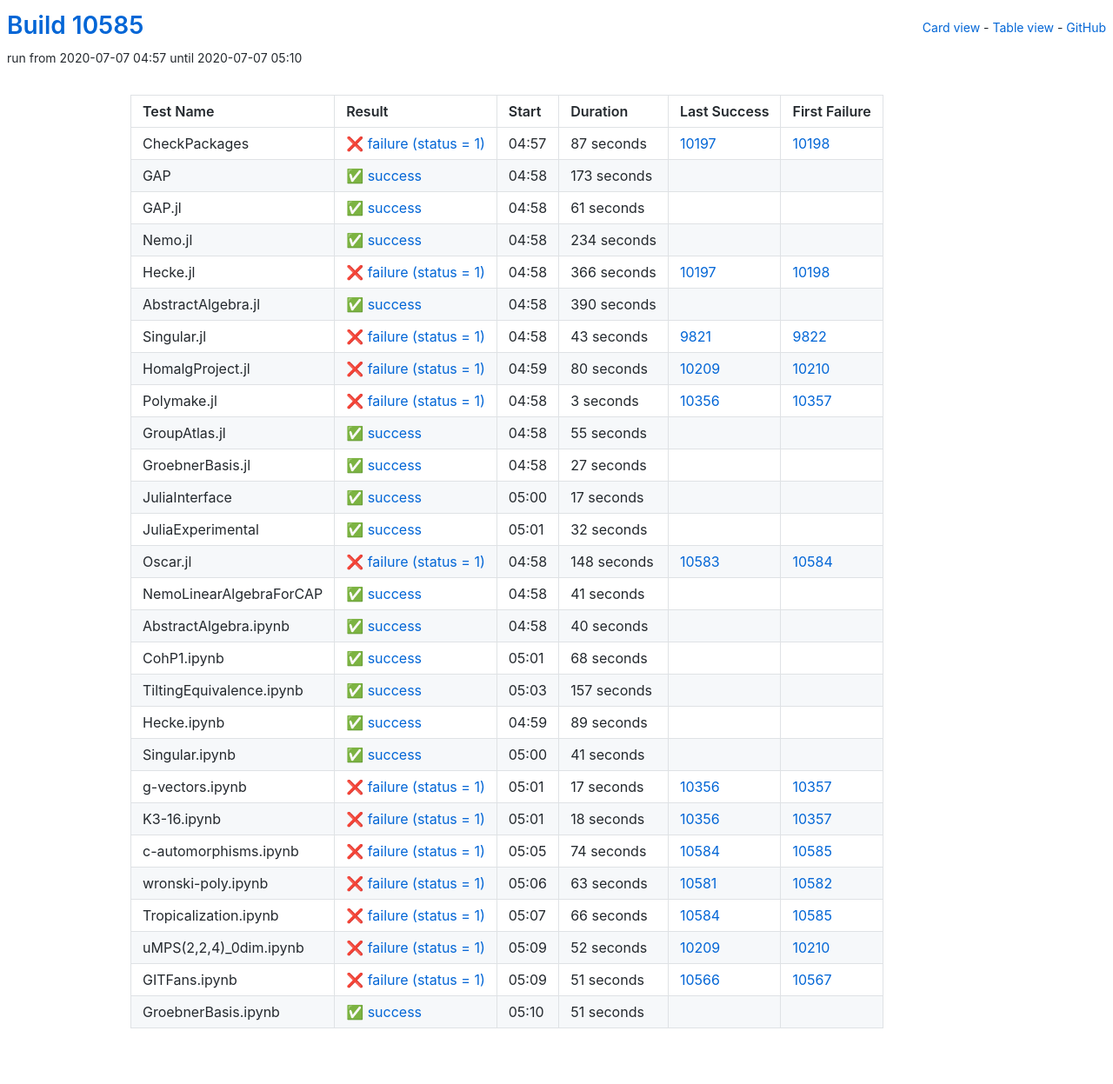
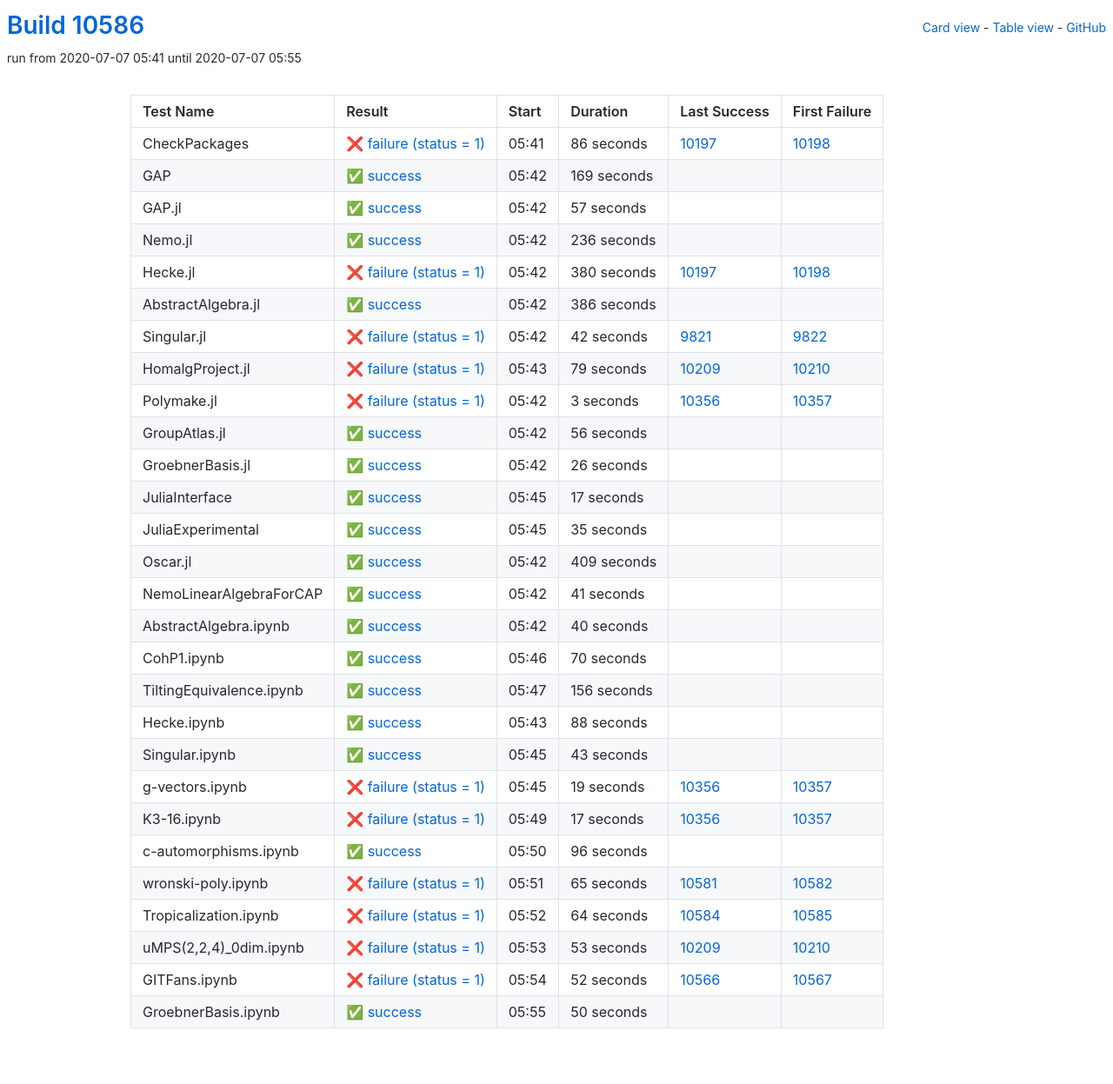
Before and after one commit to oscar-system/oscar-ci-status, a Jekyll site: the page built from table.html, in a window 1280 px wide. Shown: the whole page at 87% size. Built offline with Jekyll 4.4.1, drawn with Linux system fonts in a browser that asks for light colours.

Commit message:
Build #10586

```diff
--- a/_data/ci.yml
+++ b/_data/ci.yml
@@ -1,6 +1,6 @@
 ---
-build: 10585
-build_url: https://oscarci.mathematik.uni-kl.de/job/oscar/10585/
+build: 10586
+build_url: https://oscarci.mathematik.uni-kl.de/job/oscar/10586/
 job: oscar
 organization: oscar-system
 repo: oscar-ci-status
@@ -8,104 +8,104 @@
 tests:
 - name: CheckPackages
   id: checkpackages
-  log: https://oscarci.mathematik.uni-kl.de/job/oscar/10585/artifact/logs/build-10585/CheckPackages.log
-  start: 2020-07-07 04:57
+  log: https://oscarci.mathematik.uni-kl.de/job/oscar/10586/artifact/logs/build-10586/CheckPackages.log
+  start: 2020-07-07 05:41
   success: false
   exitcode: 1
   status: failure
-  duration: 87
+  duration: 86
   last_success: 10197
   last_success_url: https://oscarci.mathematik.uni-kl.de/job/oscar/10197/
   first_failure: 10198
   first_failure_url: https://oscarci.mathematik.uni-kl.de/job/oscar/10198/
 - name: GAP
   id: gap
-  log: https://oscarci.mathematik.uni-kl.de/job/oscar/10585/artifact/logs/build-10585/GAP.log
-  start: 2020-07-07 04:58
+  log: https://oscarci.mathematik.uni-kl.de/job/oscar/10586/artifact/logs/build-10586/GAP.log
+  start: 2020-07-07 05:42
   success: true
   exitcode: 0
   status: success
-  duration: 173
+  duration: 169
   last_success: false
   last_success_url:
   first_failure: false
   first_failure_url:
 - name: GAP.jl
   id: gap-jl
-  log: https://oscarci.mathematik.uni-kl.de/job/oscar/10585/artifact/logs/build-10585/GAP.jl.log
-  start: 2020-07-07 04:58
+  log: https://oscarci.mathematik.uni-kl.de/job/oscar/10586/artifact/logs/build-10586/GAP.jl.log
+  start: 2020-07-07 05:42
   success: true
   exitcode: 0
   status: success
-  duration: 61
+  duration: 57
   last_success: false
   last_success_url:
   first_failure: false
   first_failure_url:
 - name: Nemo.jl
   id: nemo-jl
-  log: https://oscarci.mathematik.uni-kl.de/job/oscar/10585/artifact/logs/build-10585/Nemo.jl.log
-  start: 2020-07-07 04:58
+  log: https://oscarci.mathematik.uni-kl.de/job/oscar/10586/artifact/logs/build-10586/Nemo.jl.log
+  start: 2020-07-07 05:42
   success: true
   exitcode: 0
   status: success
-  duration: 234
+  duration: 236
   last_success: false
   last_success_url:
   first_failure: false
   first_failure_url:
 - name: Hecke.jl
   id: hecke-jl
-  log: https://oscarci.mathematik.uni-kl.de/job/oscar/10585/artifact/logs/build-10585/Hecke.jl.log
-  start: 2020-07-07 04:58
+  log: https://oscarci.mathematik.uni-kl.de/job/oscar/10586/artifact/logs/build-10586/Hecke.jl.log
+  start: 2020-07-07 05:42
   success: false
   exitcode: 1
   status: failure
-  duration: 366
+  duration: 380
   last_success: 10197
   last_success_url: https://oscarci.mathematik.uni-kl.de/job/oscar/10197/
   first_failure: 10198
   first_failure_url: https://oscarci.mathematik.uni-kl.de/job/oscar/10198/
 - name: AbstractAlgebra.jl
   id: abstractalgebra-jl
-  log: https://oscarci.mathematik.uni-kl.de/job/oscar/10585/artifact/logs/build-10585/AbstractAlgebra.jl.log
-  start: 2020-07-07 04:58
+  log: https://oscarci.mathematik.uni-kl.de/job/oscar/10586/artifact/logs/build-10586/AbstractAlgebra.jl.log
+  start: 2020-07-07 05:42
   success: true
   exitcode: 0
   status: success
-  duration: 390
+  duration: 386
   last_success: false
   last_success_url:
   first_failure: false
   first_failure_url:
 - name: Singular.jl
   id: singular-jl
-  log: https://oscarci.mathematik.uni-kl.de/job/oscar/10585/artifact/logs/build-10585/Singular.jl.log
-  start: 2020-07-07 04:58
+  log: https://oscarci.mathematik.uni-kl.de/job/oscar/10586/artifact/logs/build-10586/Singular.jl.log
+  start: 2020-07-07 05:42
   success: false
   exitcode: 1
   status: failure
-  duration: 43
+  duration: 42
   last_success: 9821
   last_success_url: https://oscarci.mathematik.uni-kl.de/job/oscar/9821/
   first_failure: 9822
   first_failure_url: https://oscarci.mathematik.uni-kl.de/job/oscar/9822/
 - name: HomalgProject.jl
   id: homalgproject-jl
-  log: https://oscarci.mathematik.uni-kl.de/job/oscar/10585/artifact/logs/build-10585/HomalgProject.jl.log
-  start: 2020-07-07 04:59
+  log: https://oscarci.mathematik.uni-kl.de/job/oscar/10586/artifact/logs/build-10586/HomalgProject.jl.log
+  start: 2020-07-07 05:43
   success: false
   exitcode: 1
   status: failure
-  duration: 80
+  duration: 79
   last_success: 10209
   last_success_url: https://oscarci.mathematik.uni-kl.de/job/oscar/10209/
   first_failure: 10210
   first_failure_url: https://oscarci.mathematik.uni-kl.de/job/oscar/10210/
 - name: Polymake.jl
   id: polymake-jl
-  log: https://oscarci.mathematik.uni-kl.de/job/oscar/10585/artifact/logs/build-10585/Polymake.jl.log
-  start: 2020-07-07 04:58
+  log: https://oscarci.mathematik.uni-kl.de/job/oscar/10586/artifact/logs/build-10586/Polymake.jl.log
+  start: 2020-07-07 05:42
   success: false
   exitcode: 1
   status: failure
@@ -116,32 +116,32 @@
   first_failure_url: https://oscarci.mathematik.uni-kl.de/job/oscar/10357/
 - name: GroupAtlas.jl
   id: groupatlas-jl
-  log: https://oscarci.mathematik.uni-kl.de/job/oscar/10585/artifact/logs/build-10585/GroupAtlas.jl.log
-  start: 2020-07-07 04:58
+  log: https://oscarci.mathematik.uni-kl.de/job/oscar/10586/artifact/logs/build-10586/GroupAtlas.jl.log
+  start: 2020-07-07 05:42
   success: true
   exitcode: 0
   status: success
-  duration: 55
+  duration: 56
   last_success: false
   last_success_url:
   first_failure: false
   first_failure_url:
 - name: GroebnerBasis.jl
   id: groebnerbasis-jl
-  log: https://oscarci.mathematik.uni-kl.de/job/oscar/10585/artifact/logs/build-10585/GroebnerBasis.jl.log
-  start: 2020-07-07 04:58
+  log: https://oscarci.mathematik.uni-kl.de/job/oscar/10586/artifact/logs/build-10586/GroebnerBasis.jl.log
+  start: 2020-07-07 05:42
   success: true
   exitcode: 0
   status: success
-  duration: 27
+  duration: 26
   last_success: false
   last_success_url:
   first_failure: false
   first_failure_url:
 - name: JuliaInterface
   id: juliainterface
-  log: https://oscarci.mathematik.uni-kl.de/job/oscar/10585/artifact/logs/build-10585/JuliaInterface.log
-  start: 2020-07-07 05:00
+  log: https://oscarci.mathematik.uni-kl.de/job/oscar/10586/artifact/logs/build-10586/JuliaInterface.log
+  start: 2020-07-07 05:45
   success: true
   exitcode: 0
   status: success
@@ -152,32 +152,32 @@
   first_failure_url:
 - name: JuliaExperimental
   id: juliaexperimental
-  log: https://oscarci.mathematik.uni-kl.de/job/oscar/10585/artifact/logs/build-10585/JuliaExperimental.log
-  start: 2020-07-07 05:01
+  log: https://oscarci.mathematik.uni-kl.de/job/oscar/10586/artifact/logs/build-10586/JuliaExperimental.log
+  start: 2020-07-07 05:45
   success: true
   exitcode: 0
   status: success
-  duration: 32
+  duration: 35
   last_success: false
   last_success_url:
   first_failure: false
   first_failure_url:
 - name: Oscar.jl
   id: oscar-jl
-  log: https://oscarci.mathematik.uni-kl.de/job/oscar/10585/artifact/logs/build-10585/Oscar.jl.log
-  start: 2020-07-07 04:58
-  success: false
-  exitcode: 1
-  status: failure
-  duration: 148
-  last_success: 10583
-  last_success_url: https://oscarci.mathematik.uni-kl.de/job/oscar/10583/
-  first_failure: 10584
-  first_failure_url: https://oscarci.mathematik.uni-kl.de/job/oscar/10584/
+  log: https://oscarci.mathematik.uni-kl.de/job/oscar/10586/artifact/logs/build-10586/Oscar.jl.log
+  start: 2020-07-07 05:42
+  success: true
+  exitcode: 0
+  status: success
+  duration: 409
+  last_success: false
+  last_success_url:
+  first_failure: false
+  first_failure_url:
 - name: NemoLinearAlgebraForCAP
   id: nemolinearalgebraforcap
-  log: https://oscarci.mathematik.uni-kl.de/job/oscar/10585/artifact/logs/build-10585/NemoLinearAlgebraForCAP.log
-  start: 2020-07-07 04:58
+  log: https://oscarci.mathematik.uni-kl.de/job/oscar/10586/artifact/logs/build-10586/NemoLinearAlgebraForCAP.log
+  start: 2020-07-07 05:42
   success: true
   exitcode: 0
   status: success
@@ -188,8 +188,8 @@
   first_failure_url:
 - name: AbstractAlgebra.ipynb
   id: abstractalgebra-ipynb
-  log: https://oscarci.mathematik.uni-kl.de/job/oscar/10585/artifact/logs/build-10585/AbstractAlgebra.ipynb.log
-  start: 2020-07-07 04:58
+  log: https://oscarci.mathematik.uni-kl.de/job/oscar/10586/artifact/logs/build-10586/AbstractAlgebra.ipynb.log
+  start: 2020-07-07 05:42
   success: true
   exitcode: 0
   status: success
@@ -200,56 +200,68 @@
   first_failure_url:
 - name: CohP1.ipynb
   id: cohp1-ipynb
-  log: https://oscarci.mathematik.uni-kl.de/job/oscar/10585/artifact/logs/build-10585/CohP1.ipynb.log
-  start: 2020-07-07 05:01
+  log: https://oscarci.mathematik.uni-kl.de/job/oscar/10586/artifact/logs/build-10586/CohP1.ipynb.log
+  start: 2020-07-07 05:46
   success: true
   exitcode: 0
   status: success
-  duration: 68
+  duration: 70
   last_success: false
   last_success_url:
   first_failure: false
   first_failure_url:
 - name: TiltingEquivalence.ipynb
   id: tiltingequivalence-ipynb
-  log: https://oscarci.mathematik.uni-kl.de/job/oscar/10585/artifact/logs/build-10585/TiltingEquivalence.ipynb.log
-  start: 2020-07-07 05:03
+  log: https://oscarci.mathematik.uni-kl.de/job/oscar/10586/artifact/logs/build-10586/TiltingEquivalence.ipynb.log
+  start: 2020-07-07 05:47
   success: true
   exitcode: 0
   status: success
-  duration: 157
+  duration: 156
   last_success: false
   last_success_url:
   first_failure: false
   first_failure_url:
 - name: Hecke.ipynb
   id: hecke-ipynb
-  log: https://oscarci.mathematik.uni-kl.de/job/oscar/10585/artifact/logs/build-10585/Hecke.ipynb.log
-  start: 2020-07-07 04:59
+  log: https://oscarci.mathematik.uni-kl.de/job/oscar/10586/artifact/logs/build-10586/Hecke.ipynb.log
+  start: 2020-07-07 05:43
   success: true
   exitcode: 0
   status: success
-  duration: 89
+  duration: 88
   last_success: false
   last_success_url:
   first_failure: false
   first_failure_url:
 - name: Singular.ipynb
   id: singular-ipynb
-  log: https://oscarci.mathematik.uni-kl.de/job/oscar/10585/artifact/logs/build-10585/Singular.ipynb.log
-  start: 2020-07-07 05:00
+  log: https://oscarci.mathematik.uni-kl.de/job/oscar/10586/artifact/logs/build-10586/Singular.ipynb.log
+  start: 2020-07-07 05:45
   success: true
   exitcode: 0
   status: success
-  duration: 41
+  duration: 43
   last_success: false
   last_success_url:
   first_failure: false
   first_failure_url:
 - name: g-vectors.ipynb
   id: g-vectors-ipynb
-  log: https://oscarci.mathematik.uni-kl.de/job/oscar/10585/artifact/logs/build-10585/g-vectors.ipynb.log
-  start: 2020-07-07 05:01
+  log: https://oscarci.mathematik.uni-kl.de/job/oscar/10586/artifact/logs/build-10586/g-vectors.ipynb.log
+  start: 2020-07-07 05:45
+  success: false
+  exitcode: 1
+  status: failure
+  duration: 19
+  last_success: 10356
+  last_success_url: https://oscarci.mathematik.uni-kl.de/job/oscar/10356/
+  first_failure: 10357
+  first_failure_url: https://oscarci.mathematik.uni-kl.de/job/oscar/10357/
+- name: K3-16.ipynb
+  id: k3-16-ipynb
+  log: https://oscarci.mathematik.uni-kl.de/job/oscar/10586/artifact/logs/build-10586/K3-16.ipynb.log
+  start: 2020-07-07 05:49
   success: false
   exitcode: 1
   status: failure
@@ -258,86 +270,74 @@
   last_success_url: https://oscarci.mathematik.uni-kl.de/job/oscar/10356/
   first_failure: 10357
   first_failure_url: https://oscarci.mathematik.uni-kl.de/job/oscar/10357/
-- name: K3-16.ipynb
-  id: k3-16-ipynb
-  log: https://oscarci.mathematik.uni-kl.de/job/oscar/10585/artifact/logs/build-10585/K3-16.ipynb.log
-  start: 2020-07-07 05:01
+- name: c-automorphisms.ipynb
+  id: c-automorphisms-ipynb
+  log: https://oscarci.mathematik.uni-kl.de/job/oscar/10586/artifact/logs/build-10586/c-automorphisms.ipynb.log
+  start: 2020-07-07 05:50
+  success: true
+  exitcode: 0
+  status: success
+  duration: 96
+  last_success: false
+  last_success_url:
+  first_failure: false
+  first_failure_url:
+- name: wronski-poly.ipynb
+  id: wronski-poly-ipynb
+  log: https://oscarci.mathematik.uni-kl.de/job/oscar/10586/artifact/logs/build-10586/wronski-poly.ipynb.log
+  start: 2020-07-07 05:51
   success: false
   exitcode: 1
   status: failure
-  duration: 18
-  last_success: 10356
-  last_success_url: https://oscarci.mathematik.uni-kl.de/job/oscar/10356/
-  first_failure: 10357
-  first_failure_url: https://oscarci.mathematik.uni-kl.de/job/oscar/10357/
-- name: c-automorphisms.ipynb
-  id: c-automorphisms-ipynb
-  log: https://oscarci.mathematik.uni-kl.de/job/oscar/10585/artifact/logs/build-10585/c-automorphisms.ipynb.log
-  start: 2020-07-07 05:05
-  success: false
-  exitcode: 1
-  status: failure
-  duration: 74
-  last_success: 10584
-  last_success_url: https://oscarci.mathematik.uni-kl.de/job/oscar/10584/
-  first_failure: 10585
-  first_failure_url: https://oscarci.mathematik.uni-kl.de/job/oscar/10585/
-- name: wronski-poly.ipynb
-  id: wronski-poly-ipynb
-  log: https://oscarci.mathematik.uni-kl.de/job/oscar/10585/artifact/logs/build-10585/wronski-poly.ipynb.log
-  start: 2020-07-07 05:06
-  success: false
-  exitcode: 1
-  status: failure
-  duration: 63
+  duration: 65
   last_success: 10581
   last_success_url: https://oscarci.mathematik.uni-kl.de/job/oscar/10581/
   first_failure: 10582
   first_failure_url: https://oscarci.mathematik.uni-kl.de/job/oscar/10582/
 - name: Tropicalization.ipynb
   id: tropicalization-ipynb
-  log: https://oscarci.mathematik.uni-kl.de/job/oscar/10585/artifact/logs/build-10585/Tropicalization.ipynb.log
-  start: 2020-07-07 05:07
+  log: https://oscarci.mathematik.uni-kl.de/job/oscar/10586/artifact/logs/build-10586/Tropicalization.ipynb.log
+  start: 2020-07-07 05:52
   success: false
   exitcode: 1
   status: failure
-  duration: 66
+  duration: 64
   last_success: 10584
   last_success_url: https://oscarci.mathematik.uni-kl.de/job/oscar/10584/
   first_failure: 10585
   first_failure_url: https://oscarci.mathematik.uni-kl.de/job/oscar/10585/
 - name: uMPS(2,2,4)_0dim.ipynb
   id: umps-2-2-4-0dim-ipynb
-  log: https://oscarci.mathematik.uni-kl.de/job/oscar/10585/artifact/logs/build-10585/uMPS-2-2-4-_0dim.ipynb.log
-  start: 2020-07-07 05:09
+  log: https://oscarci.mathematik.uni-kl.de/job/oscar/10586/artifact/logs/build-10586/uMPS-2-2-4-_0dim.ipynb.log
+  start: 2020-07-07 05:53
   success: false
   exitcode: 1
   status: failure
-  duration: 52
+  duration: 53
   last_success: 10209
   last_success_url: https://oscarci.mathematik.uni-kl.de/job/oscar/10209/
   first_failure: 10210
   first_failure_url: https://oscarci.mathematik.uni-kl.de/job/oscar/10210/
 - name: GITFans.ipynb
   id: gitfans-ipynb
-  log: https://oscarci.mathematik.uni-kl.de/job/oscar/10585/artifact/logs/build-10585/GITFans.ipynb.log
-  start: 2020-07-07 05:09
+  log: https://oscarci.mathematik.uni-kl.de/job/oscar/10586/artifact/logs/build-10586/GITFans.ipynb.log
+  start: 2020-07-07 05:54
   success: false
   exitcode: 1
   status: failure
-  duration: 51
+  duration: 52
   last_success: 10566
   last_success_url: https://oscarci.mathematik.uni-kl.de/job/oscar/10566/
   first_failure: 10567
   first_failure_url: https://oscarci.mathematik.uni-kl.de/job/oscar/10567/
 - name: GroebnerBasis.ipynb
   id: groebnerbasis-ipynb
-  log: https://oscarci.mathematik.uni-kl.de/job/oscar/10585/artifact/logs/build-10585/GroebnerBasis.ipynb.log
-  start: 2020-07-07 05:10
+  log: https://oscarci.mathematik.uni-kl.de/job/oscar/10586/artifact/logs/build-10586/GroebnerBasis.ipynb.log
+  start: 2020-07-07 05:55
   success: true
   exitcode: 0
   status: success
-  duration: 51
+  duration: 50
   last_success: false
   last_success_url:
   first_failure: false
```
Also changed, not shown: README.md.
